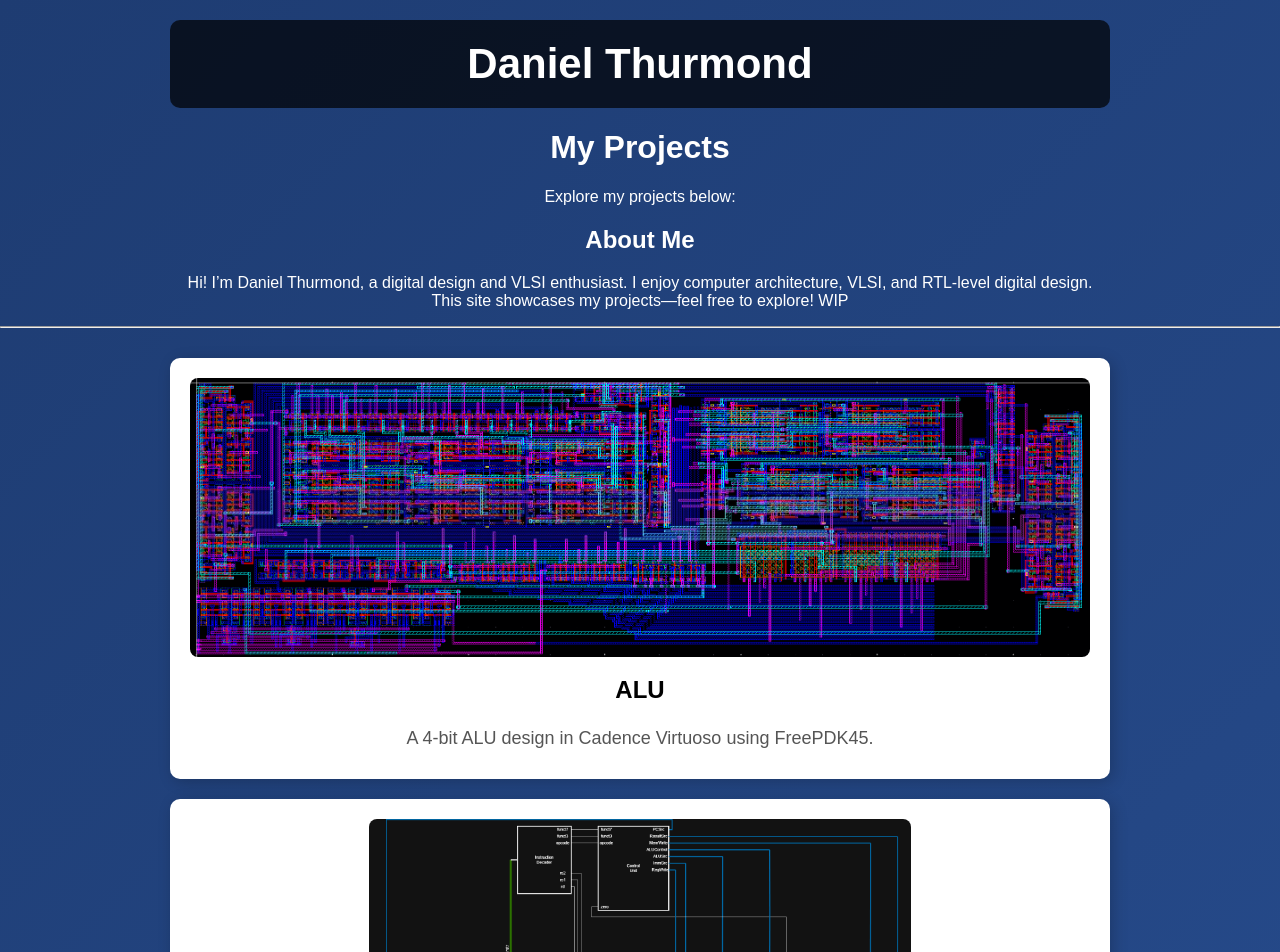
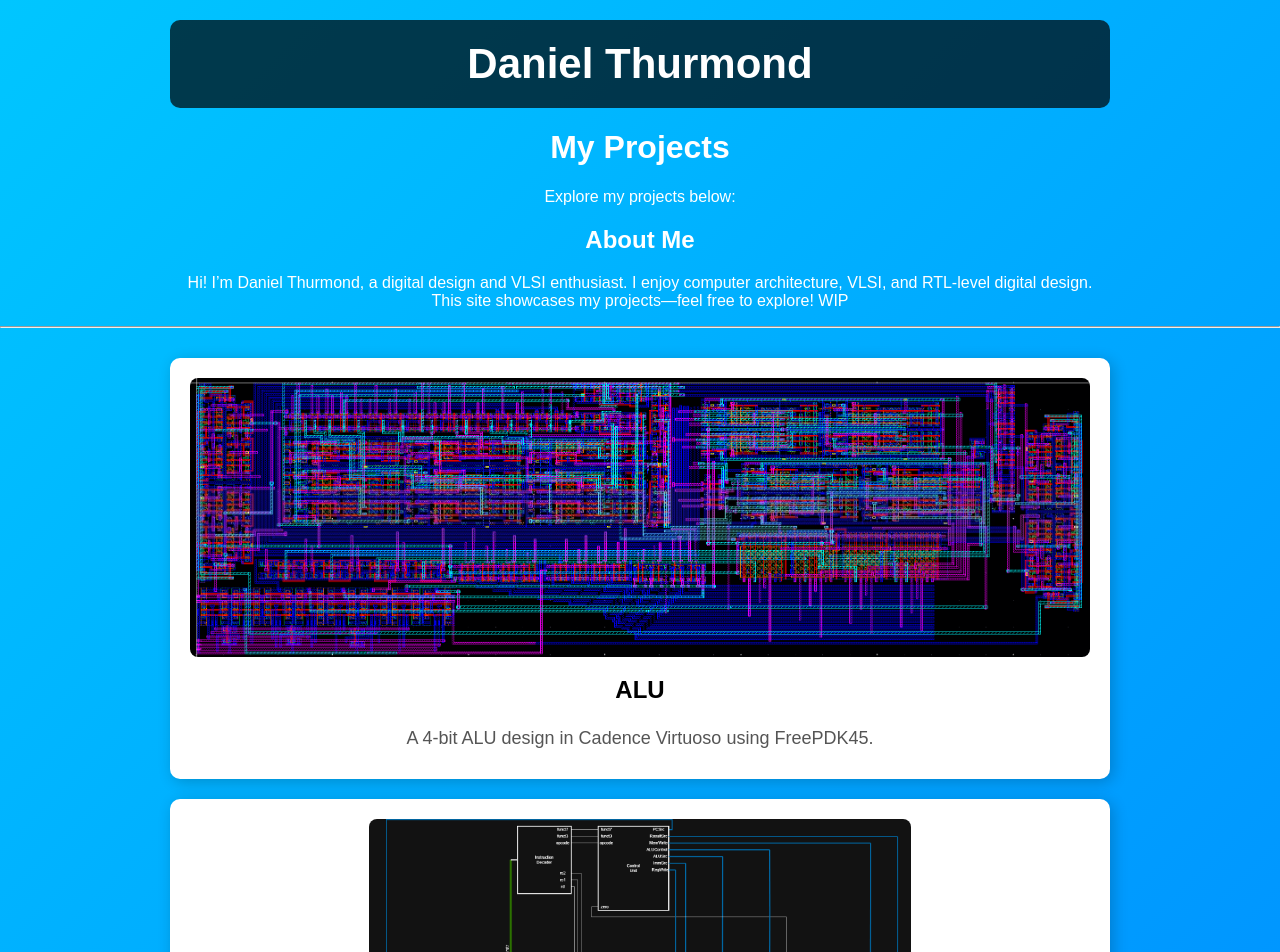
Before and after one commit to danielthurmond/danielthurmond.github.io, a Jekyll site: the page built from index.md, in a window 1280 px wide. Shown: the top 952 px of the page. Built offline with Jekyll 4.4.1, drawn with Linux system fonts in a browser that asks for light colours.

Commit message:
Update styles.css

```diff
--- a/assets/styles.css
+++ b/assets/styles.css
@@ -1,11 +1,13 @@
 body {
     font-family: Arial, sans-serif;
     text-align: center;
-    background: linear-gradient(135deg, #1e3c72, #2a5298); /* Deep blue gradient */
-    color: white;  /* Ensures text is readable */
+    background: linear-gradient(135deg, #00c6ff, #0072ff); /* Turquoise to deep blue */
+    color: white;
     margin: 0;
     padding: 0;
+    min-height: 100vh; /* Ensures the background covers the full page */
 }
+
 
 header {
     background: rgba(0, 0, 0, 0.7);  /* Semi-transparent overlay */
```
